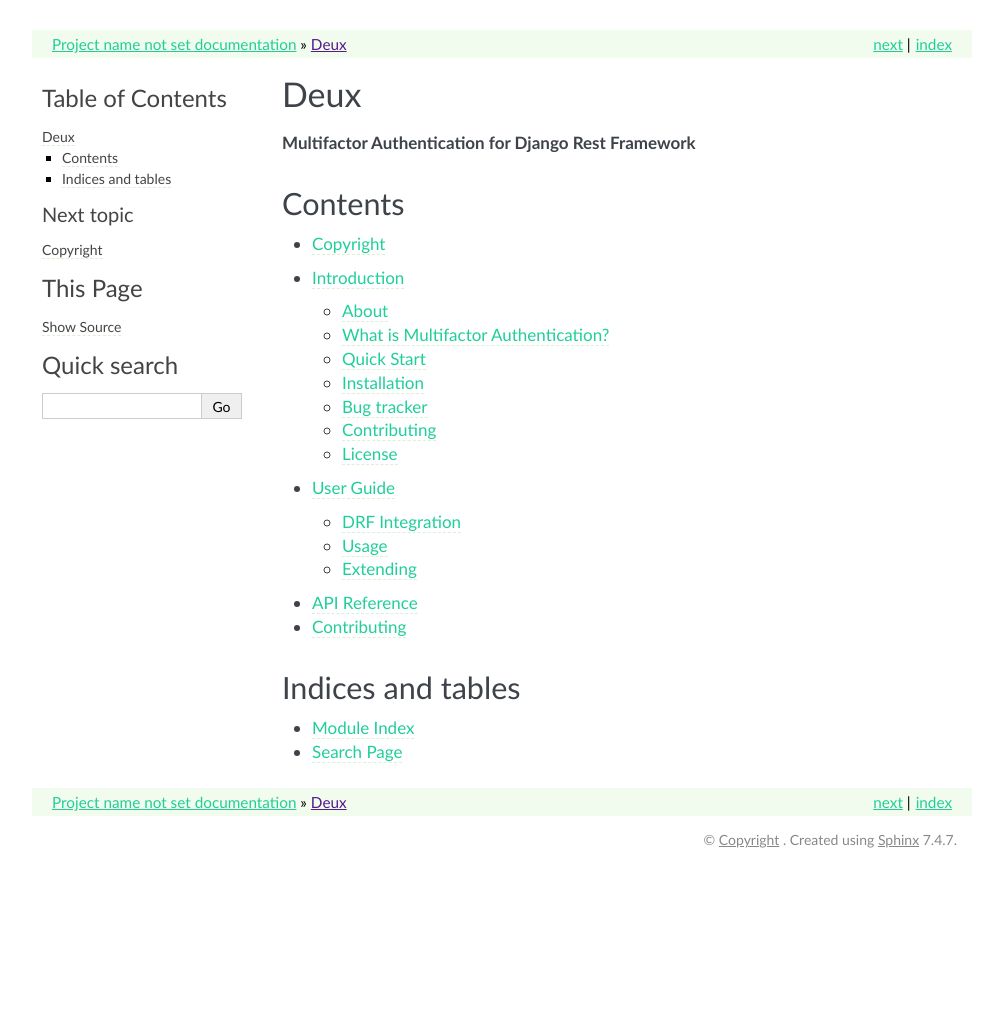
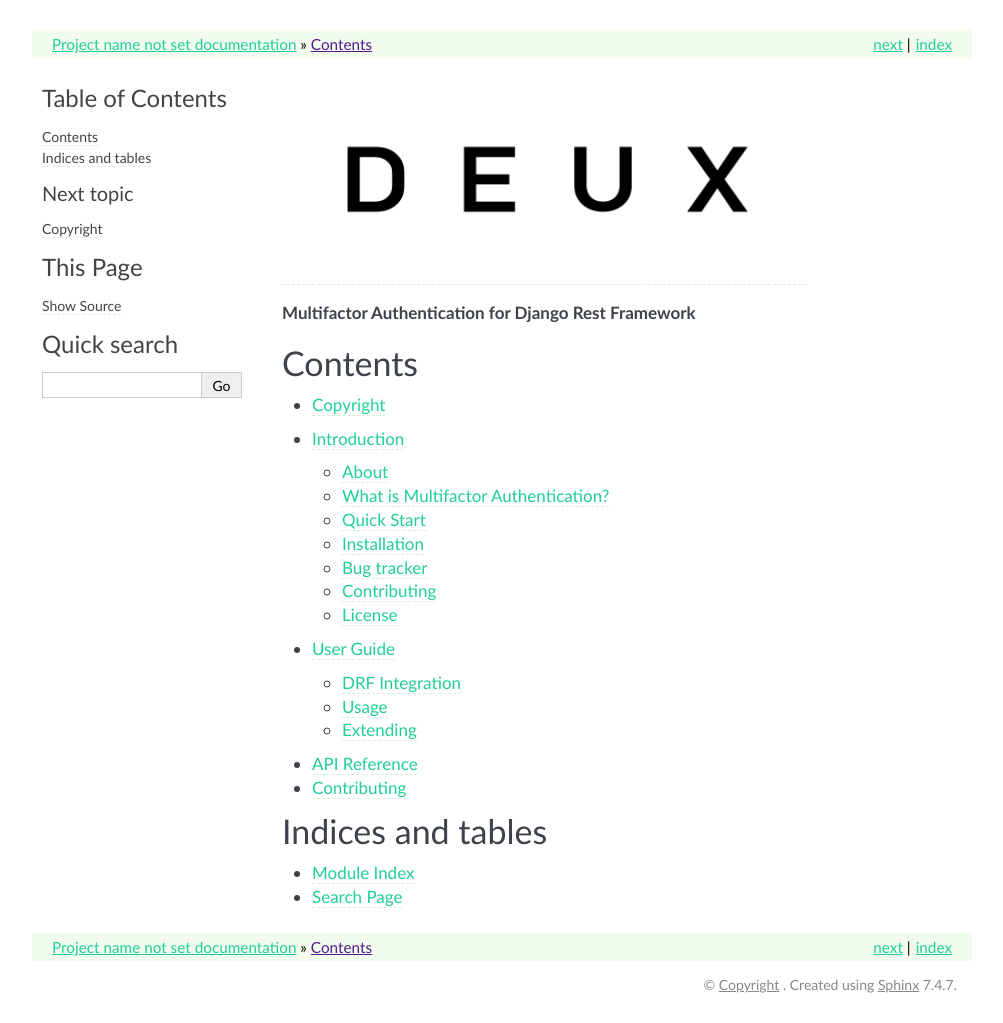
Before and after one commit to robinhood/deux, a Sphinx documentation site: the page built from docs/index.rst, in a window 1280 px wide. Shown: the whole page, without its empty margins (138-1141 px from the left). Built offline with Sphinx 7.4.7, drawn with Linux system fonts in a browser that asks for light colours; before the commit the page ends 900 px from its top, so only the background shows below that.

Commit message:
[docs] Add Deux banner logos

```diff
--- /dev/null
+++ b/docs/_dummy_keey_images.rst
@@ -0,0 +1 @@
+.. image:: images/deux_banner.png
--- a/docs/index.rst
+++ b/docs/index.rst
@@ -1,6 +1,6 @@
-=======================================================================
- Deux
-=======================================================================
+.. image:: images/deux_banner_text.png
+  :width: 524
+  :height: 207
 
 **Multifactor Authentication for Django Rest Framework**
 
--- a/docs/introduction.rst
+++ b/docs/introduction.rst
@@ -1,3 +1,9 @@
+.. image:: images/deux_banner_text.png
+  :width: 524
+  :height: 207
+
+**Multifactor Authentication for Django Rest Framework**
+
 ==============
  Introduction
 ==============
```
Also changed, not shown: docs/images/deux_banner.png (added), docs/images/deux_banner_text.png (added), docs/images/logo.png.
